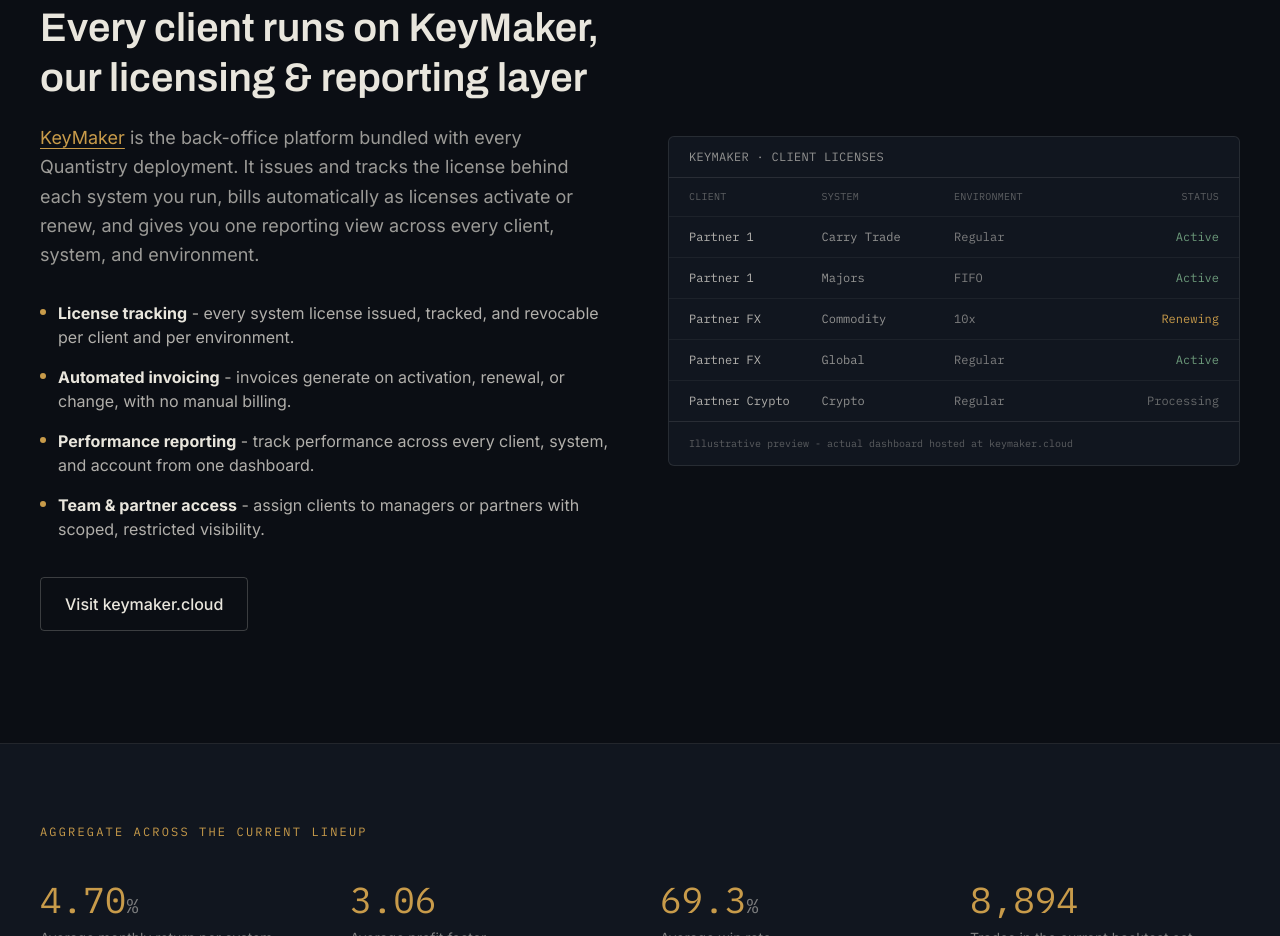
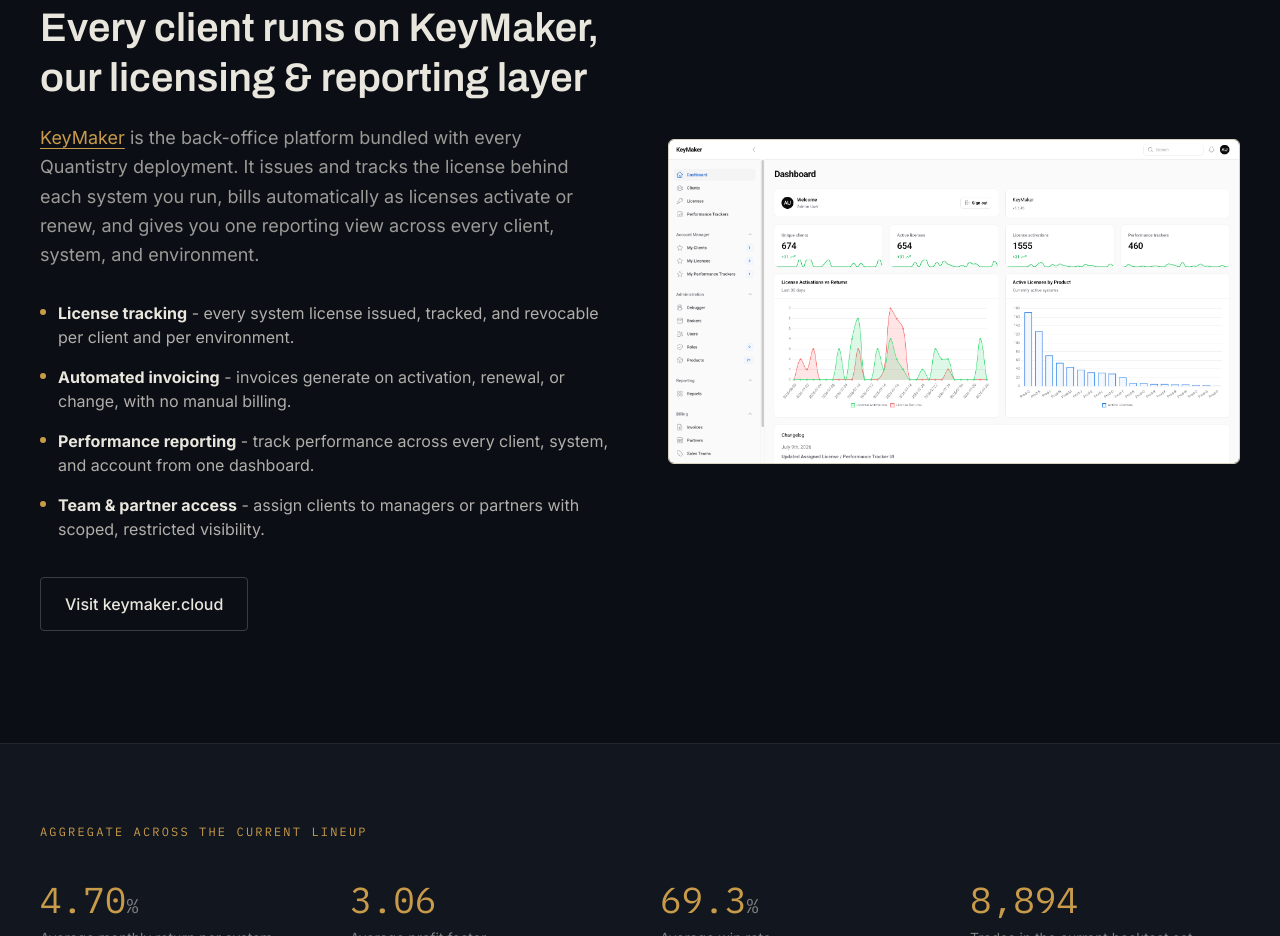
Before and after one commit to Quantistry-Systems/Website, a website built with Vite: page index.html in a window 1280 px wide. Shown: the part 2904-3840 px from the top of the page. Built offline with nearby package versions, Linux system fonts and the light colour scheme.

Commit message:
replaced keymaker visual

```diff
--- a/index.html
+++ b/index.html
@@ -243,41 +243,10 @@
                         class="btn-ghost inline-block font-medium px-6 py-3.5 rounded-sm mt-9">Visit keymaker.cloud</a>
                 </div>
 
-                <div class="fade-up panel rounded-md overflow-hidden">
-                    <div class="flex items-center justify-between px-5 py-3 border-b border-white/10">
-                        <span class="font-mono text-xs text-bone/60 tracking-wide">KEYMAKER · CLIENT LICENSES</span>
-                    </div>
-                    <div class="divide-y divide-white/5 font-mono text-xs">
-                        <div class="grid grid-cols-4 px-5 py-3 text-bone/35 uppercase tracking-wide text-[10px]">
-                            <span>Client</span><span>System</span><span>Environment</span><span
-                                class="text-right">Status</span>
-                        </div>
-                        <div class="grid grid-cols-4 px-5 py-3 items-center">
-                            <span class="text-bone/75">Partner 1</span><span class="text-bone/60">Carry
-                                Trade</span><span class="text-bone/50">Regular</span><span
-                                class="text-right text-okgreen">Active</span>
-                        </div>
-                        <div class="grid grid-cols-4 px-5 py-3 items-center">
-                            <span class="text-bone/75">Partner 1</span><span class="text-bone/60">Majors</span><span
-                                class="text-bone/50">FIFO</span><span class="text-right text-okgreen">Active</span>
-                        </div>
-                        <div class="grid grid-cols-4 px-5 py-3 items-center">
-                            <span class="text-bone/75">Partner FX</span><span
-                                class="text-bone/60">Commodity</span><span class="text-bone/50">10x</span><span
-                                class="text-right text-brass">Renewing</span>
-                        </div>
-                        <div class="grid grid-cols-4 px-5 py-3 items-center">
-                            <span class="text-bone/75">Partner FX</span><span class="text-bone/60">Global</span><span
-                                class="text-bone/50">Regular</span><span class="text-right text-okgreen">Active</span>
-                        </div>
-                        <div class="grid grid-cols-4 px-5 py-3 items-center">
-                            <span class="text-bone/75">Partner Crypto</span><span
-                                class="text-bone/60">Crypto</span><span class="text-bone/50">Regular</span><span
-                                class="text-right text-bone/40">Processing</span>
-                        </div>
-                    </div>
-                    <div class="px-5 py-3.5 border-t border-white/10 font-mono text-[10px] text-bone/35">Illustrative
-                        preview - actual dashboard hosted at keymaker.cloud</div>
+                <div class="fade-up overflow-hidden">
+                    <img class="w-full border border-paperline rounded-md" src="./keymaker_dashboard.png"
+                        loading="lazy" decoding="async"
+                        alt="Screenshot of the KeyMaker Dashboard with client, license, and performance tracker stats">
                 </div>
             </div>
         </section>
```
Also changed, not shown: public/keymaker_dashboard.png (added).
